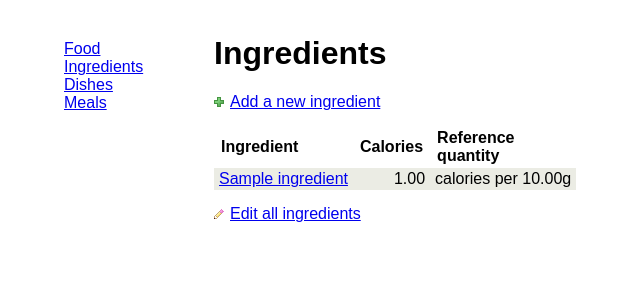
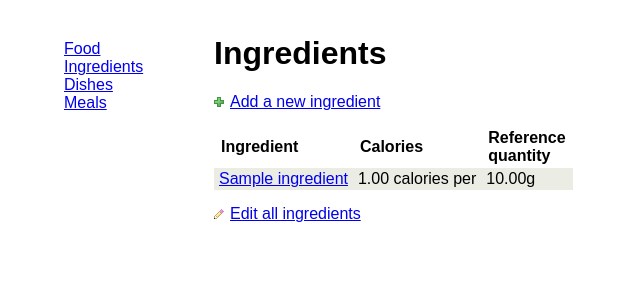
Before and after one commit to jennyd/everydayeating, a Django app: template templates/food/ingredient_list.html in a window 1280 px wide. Shown: the part 113-413 px from the top of the page, without its empty margins (86-726 px from the left). Run offline with Django 3.2, Linux system fonts and the light colour scheme; the template is opened without the code that fills it: values that come from a table or form of the project are taken from there, others are empty; tables that the repository leaves empty hold one stand-in row (values such as "Sample post"); parts of the project's set-up code (start-up, migrations or seed data) failed here and were passed over.

Commit message:
Moved 'calories per' into 'Calories' column in ingredient_list.html
Was in 'Reference quantity'column before

```diff
--- a/templates/food/ingredient_list.html
+++ b/templates/food/ingredient_list.html
@@ -18,8 +18,8 @@
     {% for ingredient in ingredient_list %}
         <tr class="{% cycle 'odd' 'even' %}">
         <td><a href="{% url ingredient_detail ingredient.id %}">{{ ingredient.name }}</a></td>
-        <td class="calories">{{ ingredient.calories|intcomma }}</td>
-        <td>calories per
+        <td class="calories">{{ ingredient.calories|intcomma }} calories per</td>
+        <td>
         {% if ingredient.unit == "items" %}
             {% if ingredient.quantity == 1 %}
                 item
```
